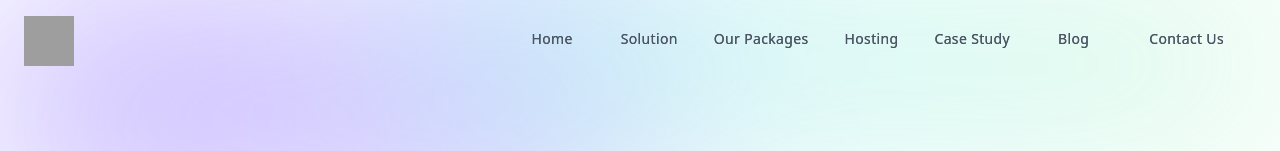
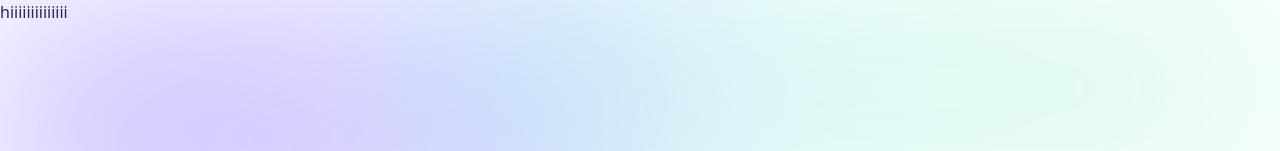
Before and after one commit to Proton2030/nk2it, a React (Vite) app: page / in a window 1280 px wide. Shown: the top 151 px of the page. Built offline with nearby package versions, Linux system fonts and the light colour scheme; grey boxes are pictures that could not be loaded.

Commit message:
navbar fixed

```diff
--- a/src/App.tsx
+++ b/src/App.tsx
@@ -1,46 +1,26 @@
-import { RouterProvider, createBrowserRouter } from 'react-router-dom';
+// import { RouterProvider, createBrowserRouter } from 'react-router-dom';
+import { BrowserRouter, Route, Routes } from 'react-router-dom'
 import { Layout } from './components/pages/Home/Layout/Layout'
-import { Home } from './components/pages/Home/Home';
-import { ManagedServices } from './components/pages/solutions/Managed';
-import { CloudServices } from './components/pages/solutions/Cloud';
-import { ContactUs } from './components/pages/contactUs/ContactUs';
-const router = createBrowserRouter([
-  {
-    path: "/",
-    element: <Layout />,
-    children: [
-      {
-        path: "",
-        element: <Home />,
-
-      },
-      {
-        path: "solutions/managedServices",
-        element: <ManagedServices />,
-      },
-      {
-        path: "solutions/cloudServices",
-        element: <CloudServices />,
-      },
-      {
-
-        path: "ContactUs",
-        element: <ContactUs />,
-      },
-
-    ]
-  },
-  {
-    path: "about",
-    element: <div>About</div>,
-  },
-]);
+import { Home } from './components/pages/Home/Home'
+import { CloudServices } from './components/pages/solutions/Cloud'
+import { ManagedServices } from './components/pages/solutions/Managed'
+import { ContactUs } from './components/pages/contactUs/ContactUs'
 function App() {
   return (
-    <>
-      <Layout />
-      <RouterProvider router={router} />
-    </>
+   <>
+
+<BrowserRouter>
+      <Routes>
+        <Route path="/" element={<Layout />}>
+        <Route path='' element={<Home/>}/>
+       <Route path='/solutions/managedServices' element={<ManagedServices/>}/>
+       <Route path='/solutions/cloudServices' element={<CloudServices/>}/>
+       <Route path='/ContactUs' element={<ContactUs/>}/>
+       <Route path='/about' element={<div>About</div>}/>
+        </Route>
+      </Routes>
+    </BrowserRouter>
+   </>
   )
 }
 
--- a/src/components/pages/Home/Layout/Layout.tsx
+++ b/src/components/pages/Home/Layout/Layout.tsx
@@ -3,8 +3,7 @@ import { Outlet} from "react-router-dom";
 
 export const Layout = () => {
   return (
-
-        	<body className="bg-white dark:bg-gray-900 w-full">
+<body className="bg-white dark:bg-gray-900 w-full">
 		<NavBar/>
 		<main>
 		<Outlet />
--- a/src/components/shared/navbar/NavBar.tsx
+++ b/src/components/shared/navbar/NavBar.tsx
@@ -1,131 +1,10 @@
+import { Link } from "react-router-dom"
 
 
 export const NavBar = () => {
     return (
         <>
-            <header>
-                <nav className="z-10 w-full  fixed">
-                    <div className="w-full mx-auto px-6 md:px-12 xl:px-6">
-                        <div className="flex flex-wrap items-center justify-between py-2 gap-6 md:py-4 md:gap-0 relative">
-                            <input aria-hidden="true" type="checkbox" name="toggle_nav" id="toggle_nav" className="hidden peer" />
-                            <div className="relative z-20 w-full flex justify-between lg:w-max md:px-0">
-                            <a href="#home" aria-label="logo" className="flex space-x-2 items-center">
-  <img
-    src="https://nk2it.com.au/wp-content/uploads/2021/08/logo.png"
-    alt=""
-    style={{ width: '50px', height: '50px' }} // Adjust the size as needed
-  />
-</a>
-
-                                <div className="relative flex items-center lg:hidden max-h-10">
-                                    <label role="button" htmlFor="toggle_nav" aria-label="humburger" id="hamburger" className="relative  p-6 -mr-6">
-                                        <div aria-hidden="true" id="line" className="m-auto h-0.5 w-5 rounded bg-sky-900 dark:bg-gray-300 transition duration-300"></div>
-                                        <div aria-hidden="true" id="line2" className="m-auto mt-2 h-0.5 w-5 rounded bg-sky-900 dark:bg-gray-300 transition duration-300"></div>
-                                    </label>
-                                </div>
-                            </div>
-                            <div aria-hidden="true" className="fixed z-10 inset-0 h-screen w-screen bg-white/70 backdrop-blur-2xl origin-bottom scale-y-0 transition duration-500 peer-checked:origin-top peer-checked:scale-y-100 lg:hidden dark:bg-gray-900/70"></div>
-                            <div className="flex-col z-20 flex-wrap gap-6 p-8 rounded-3xl border border-gray-100 bg-white shadow-2xl shadow-gray-600/10 justify-end w-full invisible opacity-0 translate-y-1  absolute top-full left-0 transition-all duration-300 scale-95 origin-top
-                            lg:relative lg:scale-100 lg:peer-checked:translate-y-0 lg:translate-y-0 lg:flex lg:flex-row lg:items-center lg:gap-0 lg:p-0 lg:bg-transparent lg:w-7/12 lg:visible lg:opacity-100 lg:border-none
-                            peer-checked:scale-100 peer-checked:opacity-100 peer-checked:visible lg:shadow-none
-                            dark:shadow-none dark:bg-gray-800 dark:border-gray-700">
-
-                                <div className="text-gray-600 dark:text-gray-300 lg:pr-4 lg:w-auto w-full lg:pt-0">
-                                    <ul className="tracking-wide font-medium lg:text-sm flex-col flex lg:flex-row gap-6 lg:gap-7">
-                                        <li>
-                                            <a href="#Home" className="block md:px-4 transition hover:text-green-700">
-                                                <span>Home</span>
-                                            </a>
-                                        </li>
-                                        <li>
-                                            <a href=""><div className="-mt-1 dropdown dropdown-hover">
-                                                <div tabIndex={0} role="button" className=" m-1 hover:text-green-700">Solution</div>
-                                                <ul tabIndex={0} className="dropdown-content z-[1] menu p-2 shadow bg-base-100 rounded-box w-52">
-                                                    <li><a href="/solutions/managedServices">Managed Services</a></li>
-                                                    <li><a>Software Licensing</a></li>
-                                                    <li><a href="solutions/cloudServices">Cloud</a></li>
-                                                    <li><a>Saas</a></li>
-                                                </ul>
-                                            </div></a>
-
-                                        </li>
-                                        <li>
-                                            <a href=""><div className="-mt-1 dropdown dropdown-hover">
-                                            <div tabIndex={0} role="button" className="m-1 hover:text-green-700 whitespace-nowrap">
-  Our Packages
-</div>
-
-                                                <ul tabIndex={0} className="dropdown-content z-[1] menu p-2 shadow bg-base-100 rounded-box w-52">
-                                                    <li><a>Power and cooling</a></li>
-                                                    <li><a>Unify Comunications</a></li>
-                                                    <li><a>Network infrastructure</a></li>
-                                                </ul>
-                                            </div></a>
-
-                                        </li>
-                                        <li>
-                                            <a href=""><div className="-mt-1 dropdown dropdown-hover">
-                                                <div tabIndex={0} role="button" className=" m-1 hover:text-green-700">Hosting</div>
-                                                <ul tabIndex={0} className="dropdown-content z-[1] menu p-2 shadow bg-base-100 rounded-box w-52">
-                                                    <li><a>cPanel Web Hosting</a></li>
-                                                    <li><a>Cloud Server</a></li>
-                                                </ul>
-                                            </div></a>
-
-                                        </li>
-                                        <li>
-                                            <a href=""><div className="-mt-1 dropdown dropdown-hover">
-                                            <div tabIndex={0} role="button" className="m-1 hover:text-green-700 whitespace-nowrap">
-  Case Study
-</div>
-
-                                                <ul tabIndex={0} className="dropdown-content z-[1] menu p-2 shadow bg-base-100 rounded-box w-52">
-                                                    <li><a>ACM Partner</a></li>
-                                                    <li><a>Taegutec</a></li>
-                                                    <li><a>Hanjin Shipping</a></li>
-                                                    <li><a>RWV Industries</a></li>
-                                                    <li><a>Memjet</a></li>
-                                                    <li><a>FHEC</a></li>
-                                                    <li><a>Langenberg Law</a></li>
-                                                    <li><a>Makinson Lawyers</a></li>
-                                                    <li><a>Data Center Provider</a></li>
-                                                    <li><a>Haines Conveyancing Service</a></li>
-                                                    <li><a>TCASS</a></li>
-                                                </ul>
-                                            </div></a>
-
-                                        </li>
-
-                                        {/* <li>
-                                            <a href="#testimonials" className="block md:px-4 transition hover:text-green-700">
-                                                <span>Testimonials</span>
-                                            </a>
-                                        </li> */}
-                                        <li>
-                                            <a href="#blog" className="block md:px-4 transition hover:text-green-700">
-                                                <span>Blog</span>
-                                            </a>
-
-                                        </li>
-
-                                        <li>
-                                            <a href="#blog" className="block md:px-4 transition hover:text-green-700 whitespace-nowrap">
-                                                         <span>Contact Us</span>
-                                                            </a>
-                                        </li>
-
-
-
-                                    </ul>
-
-                                </div>
-
-
-                            </div>
-                        </div>
-                    </div>
-                </nav>
-            </header>
+          <Link to={""}>hiiiiiiiiiiiiii</Link>
         </>
     )
 }
--- a/src/main.tsx
+++ b/src/main.tsx
@@ -1,7 +1,8 @@
+import React from 'react'
 import ReactDOM from 'react-dom/client'
 import App from './App.tsx'
 import './index.css'
-import React from 'react'
+
 
 ReactDOM.createRoot(document.getElementById('root')!).render(
   <React.StrictMode>
```
